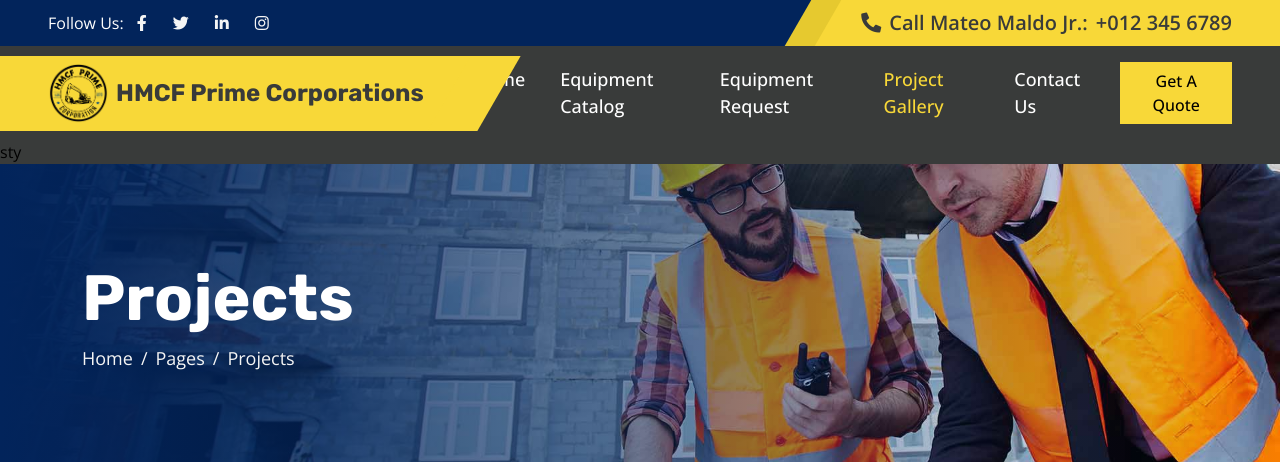
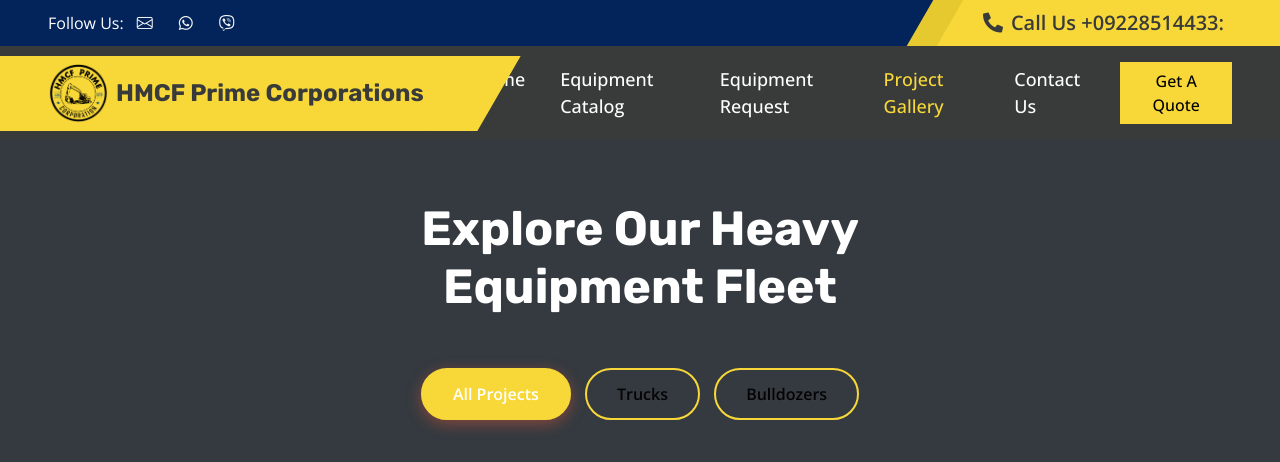
Before and after one commit to RijanLexterr/A7, a PHP site: page /gallery.php in a window 1280 px wide. Shown: the top 462 px of the page. Run offline with PHP 8.4, Linux system fonts and the light colour scheme; some libraries are stand-ins or nearby versions.

Commit message:
FOR IMPROVEMENTS
ASDASDASD

```diff
--- a/gallery.php
+++ b/gallery.php
@@ -3,108 +3,195 @@
 
 <?php require 'headertemplate.php'; ?>
 
+<style>
+    /* Global Styles for the Dark Section */
+    .gallery-section {
+        background-color: #343a40;
+        color: #ffffff;
+        padding: 60px 0;
+    }
 
-sty
+    /* Filter Button Styling */
+    .filter-menu {
+        text-align: center;
+        margin-bottom: 40px;
+    }
+    .filter-btn {
+        cursor: pointer;
+        padding: 12px 30px;
+        margin: 5px;
+        border: 2px solid #F8D838;
+        background: transparent;
+        color: #050404;
+        font-weight: 600;
+        transition: all 0.3s ease;
+        border-radius: 50px;
+    }
+    .filter-btn.active, .filter-btn:hover {
+        background: #F8D838;
+        color: #fff;
+        box-shadow: 0 4px 15px rgba(254, 93, 55, 0.4);
+    }
 
+    /* Gallery Item Logic */
+    .gallery-item.hide {
+        display: none !important;
+    }
 
-<body>
-    <!-- Spinner Start -->
-    <div id="spinner" class="show bg-white position-fixed translate-middle w-100 vh-100 top-50 start-50 d-flex align-items-center justify-content-center">
-        <div class="spinner-border text-primary" role="status" style="width: 3rem; height: 3rem;"></div>
-    </div>
-    <!-- Spinner End -->
+    .project-card {
+        background: #f8f9fa;
+        border-radius: 8px;
+        overflow: hidden;
 
-    <!-- Page Header Start -->
-    <div class="container-fluid page-header py-5 mb-5 wow fadeIn" data-wow-delay="0.1s">
-        <div class="container py-5">
-            <h1 class="display-3 text-white animated slideInRight">Projects</h1>
-            <nav aria-label="breadcrumb">
-                <ol class="breadcrumb animated slideInRight mb-0">
-                    <li class="breadcrumb-item"><a href="#">Home</a></li>
-                    <li class="breadcrumb-item"><a href="#">Pages</a></li>
-                    <li class="breadcrumb-item active" aria-current="page">Projects</li>
-                </ol>
-            </nav>
+        margin-bottom: 35px;
+        height: calc(100% - 35px);
+        box-shadow: 0 10px 30px rgba(0,0,0,0.5);
+        transition: transform 0.3s ease;
+    }
+
+    .project-card:hover {
+        transform: translateY(-5px); /* Optional: adds a slight lift on hover */
+    }
+
+    .project-card img {
+        width: 100%;
+        height: 250px;
+        object-fit: cover;
+        display: block;
+    }
+
+    .caption {
+        padding: 15px;
+        color: #333;
+        font-weight: 500;
+        text-align: center;
+        background: #fff;
+    }
+
+    /* Smooth Fade Animation */
+    .gallery-item.show {
+        animation: fadeIn 0.5s ease forwards;
+    }
+
+    @keyframes fadeIn {
+        from { opacity: 0; transform: scale(0.9); }
+        to { opacity: 1; transform: scale(1); }
+    }
+
+.gallery-item{
+    background-color: transparent !important;
+}
+</style>
+
+<body class="bg-dark">
+    <div class="gallery-section">
+        <div class="container">
+            <div class="text-center mx-auto mb-5" style="max-width: 600px;">
+                <h1 class="display-5 text-white">Explore Our Heavy Equipment Fleet</h1>
+            </div>
+
+            <div class="filter-menu">
+                <button class="filter-btn active" data-filter="all">All Projects</button>
+                <button class="filter-btn" data-filter="trucks">Trucks</button>
+                <button class="filter-btn" data-filter="bulldozer">Bulldozers</button>
+            </div>
+
+            <div class="row g-4" id="gallery-grid">
+                <div class="col-lg-3 col-md-6 gallery-item bulldozer show">
+                    <div class="project-card"><img src="IMG/frommessenger_img/Bulldozer/651901776_4209519825973609_6437340701431109741_n.jpg"><div class="caption">Bulldozer Unit 1</div></div>
+                </div>
+                <div class="col-lg-3 col-md-6 gallery-item bulldozer show">
+                    <div class="project-card"><img src="IMG/frommessenger_img/Bulldozer/659029423_752292474487918_7039981739803273036_n.jpg"><div class="caption">Bulldozer Unit 2</div></div>
+                </div>
+                <div class="col-lg-3 col-md-6 gallery-item bulldozer show">
+                    <div class="project-card"><img src="IMG/frommessenger_img/Bulldozer/655274188_782402084602224_5329138535872013539_n.jpg"><div class="caption">Bulldozer Unit 3</div></div>
+                </div>
+                <div class="col-lg-3 col-md-6 gallery-item bulldozer show">
+                    <div class="project-card"><img src="IMG/frommessenger_img/Bulldozer/652739421_1448789470325343_3930862270811786554_n.jpg"><div class="caption">Bulldozer Unit 4</div></div>
+                </div>
+                <div class="col-lg-3 col-md-6 gallery-item bulldozer show">
+                    <div class="project-card"><img src="IMG/frommessenger_img/Bulldozer/654365048_3443767425772096_454726511502435370_n.jpg"><div class="caption">Bulldozer Unit 5</div></div>
+                </div>
+                <div class="col-lg-3 col-md-6 gallery-item bulldozer show">
+                    <div class="project-card"><img src="IMG/frommessenger_img/Bulldozer/655171953_4400195606972806_8336303907875827476_n.jpg"><div class="caption">Bulldozer Unit 6</div></div>
+                </div>
+                <div class="col-lg-3 col-md-6 gallery-item bulldozer show">
+                    <div class="project-card"><img src="IMG/frommessenger_img/Bulldozer/659726186_4445571869059311_219560017586572443_n.jpg"><div class="caption">Bulldozer Unit 7</div></div>
+                </div>
+                <div class="col-lg-3 col-md-6 gallery-item bulldozer show">
+                    <div class="project-card"><img src="IMG/frommessenger_img/Bulldozer/653809507_785696160889629_5217017849474593867_n.jpg"><div class="caption">Bulldozer Unit 8</div></div>
+                </div>
+                <div class="col-lg-3 col-md-6 gallery-item bulldozer show">
+                    <div class="project-card"><img src="IMG/frommessenger_img/Bulldozer/655191211_1563714621366146_1141032871636098971_n.jpg"><div class="caption">Bulldozer Unit 9</div></div>
+                </div>
+                <div class="col-lg-3 col-md-6 gallery-item bulldozer show">
+                    <div class="project-card"><img src="IMG/frommessenger_img/Bulldozer/653834543_4412166759072825_8147844889670856743_n.JPG"><div class="caption">Bulldozer Unit 10</div></div>
+                </div>
+
+                <div class="col-lg-3 col-md-6 gallery-item trucks show">
+                    <div class="project-card"><img src="IMG/frommessenger_img/Trucks/658985344_1634677104089417_2744807182855787149_n.jpg"><div class="caption">Truck Unit 1</div></div>
+                </div>
+                <div class="col-lg-3 col-md-6 gallery-item trucks show">
+                    <div class="project-card"><img src="IMG/frommessenger_img/Trucks/461055332_1557776181782226_6506807053802612864_n.jpg"><div class="caption">Truck Unit 2</div></div>
+                </div>
+                <div class="col-lg-3 col-md-6 gallery-item trucks show">
+                    <div class="project-card"><img src="IMG/frommessenger_img/Trucks/462576050_2874257402778963_3117141770811188863_n.jpg"><div class="caption">Truck Unit 3</div></div>
+                </div>
+                <div class="col-lg-3 col-md-6 gallery-item trucks show">
+                    <div class="project-card"><img src="IMG/frommessenger_img/Trucks/655666709_1084572513880303_7853607595254985515_n.jpg"><div class="caption">Truck Unit 4</div></div>
+                </div>
+                <div class="col-lg-3 col-md-6 gallery-item trucks show">
+                    <div class="project-card"><img src="IMG/frommessenger_img/Trucks/653801600_1910754536237602_8560765101893494250_n.jpg"><div class="caption">Truck Unit 5</div></div>
+                </div>
+                <div class="col-lg-3 col-md-6 gallery-item trucks show">
+                    <div class="project-card"><img src="IMG/frommessenger_img/Trucks/653765689_1183725430366112_6031211004507062559_n.jpg"><div class="caption">Truck Unit 6</div></div>
+                </div>
+                <div class="col-lg-3 col-md-6 gallery-item trucks show">
+                    <div class="project-card"><img src="IMG/frommessenger_img/Trucks/658808181_983877477413077_939188699834384718_n.jpg"><div class="caption">Truck Unit 7</div></div>
+                </div>
+                <div class="col-lg-3 col-md-6 gallery-item trucks show">
+                    <div class="project-card"><img src="IMG/frommessenger_img/Trucks/658985344_1634677104089417_2744807182855787149_n.jpg"><div class="caption">Truck Unit 8</div></div>
+                </div>
+                <div class="col-lg-3 col-md-6 gallery-item trucks show">
+                    <div class="project-card"><img src="IMG/frommessenger_img/Trucks/461055332_1557776181782226_6506807053802612864_n.jpg"><div class="caption">Truck Unit 9</div></div>
+                </div>
+                <div class="col-lg-3 col-md-6 gallery-item trucks show">
+                    <div class="project-card"><img src="IMG/frommessenger_img/Trucks/653741205_1650177919468981_5671678125654794014_n.jpg"><div class="caption">Truck Unit 10</div></div>
+                </div>
+            </div>
         </div>
     </div>
-    <!-- Page Header End -->
 
+    <?php require 'footertemplate.php'; ?>
 
-    <!-- Project Start -->
-    <div class="container-fluid py-5 my-5 px-0">
-        <div class="text-center mx-auto wow fadeIn" data-wow-delay="0.1s" style="max-width: 600px;">
-            <p class="fw-medium text-uppercase text-primary mb-2">Our Projects</p>
-            <h1 class="display-5 mb-5">See What We Have Completed Recently</h1>
-        </div>
-        <div class="owl-carousel project-carousel bg-dark wow fadeIn" data-wow-delay="0.1s">
-            <a class="project-item" href="">
-                <img class="img-fluid" src="IMG/frommessenger_img/Bulldozer/651901776_4209519825973609_6437340701431109741_n.jpg" alt="">
-                <div class="project-title">
-                    <h5 class="text-primary mb-0">Auto Engineering</h5>
-                </div>
-            </a>
-            <a class="project-item" href="">
-                <img class="img-fluid" src="IMG/frommessenger_img/Bulldozer/659029423_752292474487918_7039981739803273036_n.jpg" alt="">
-                <div class="project-title">
-                    <h5 class="text-primary mb-0">Civil Engineering</h5>
-                </div>
-            </a>
-            <a class="project-item" href="">
-                <img class="img-fluid" src="IMG/frommessenger_img/Bulldozer/655274188_782402084602224_5329138535872013539_n.jpg" alt="">
-                <div class="project-title">
-                    <h5 class="text-primary mb-0">Gas Engineering</h5>
-                </div>
-            </a>
-            <a class="project-item" href="">
-                <img class="img-fluid" src="IMG/frommessenger_img/Bulldozer/652739421_1448789470325343_3930862270811786554_n.jpg" alt="">
-                <div class="project-title">
-                    <h5 class="text-primary mb-0">Power Engineering</h5>
-                </div>
-            </a>
-            <a class="project-item" href="">
-                <img class="img-fluid" src="IMG/frommessenger_img/Bulldozer/654365048_3443767425772096_454726511502435370_n.jpg" alt="">
-                <div class="project-title">
-                    <h5 class="text-primary mb-0">Energy Engineering</h5>
-                </div>
-            </a>
-            <a class="project-item" href="">
-                <img class="img-fluid" src="IMG/frommessenger_img/Bulldozer/655171953_4400195606972806_8336303907875827476_n.jpg" alt="">
-                <div class="project-title">
-                    <h5 class="text-primary mb-0">Water Engineering</h5>
-                </div>
-            </a>
-        </div>
-    </div>
-    <!-- Project End -->
+    <script>
+        // Ensure script runs AFTER the page loads
+        document.addEventListener('DOMContentLoaded', function() {
+            const filterBtns = document.querySelectorAll('.filter-btn');
+            const galleryItems = document.querySelectorAll('.gallery-item');
 
- <section class="gallery-container">
-        <div class="gallery-item item-a"><img src="IMG/frommessenger_img/Bulldozer/659726186_4445571869059311_219560017586572443_n.jpg" alt=""><div class="caption">Hauling Project 1</div></div>
-        <div class="gallery-item item-b"><img src="IMG/frommessenger_img/Bulldozer/659029423_752292474487918_7039981739803273036_n.jpg" alt=""><div class="caption">Excavation Site</div></div>
-        <div class="gallery-item item-c"><img src="IMG/frommessenger_img/Bulldozer/658875860_1618718365917359_165324096341683710_n.JPG" alt=""><div class="caption">Fleet Transport</div></div>
-        <div class="gallery-item item-d"><img src="IMG/frommessenger_img/Bulldozer/656916578_955245553667921_3689539520457191939_n.JPG" alt=""><div class="caption">Heavy Equipment</div></div>
-        <div class="gallery-item item-e"><img src="IMG/frommessenger_img/Bulldozer/656462056_2197858044292449_1283987624609522656_n.JPG" alt=""><div class="caption">Logistics Team</div></div>
+            filterBtns.forEach(btn => {
+                btn.addEventListener('click', () => {
+                    // 1. Remove active class from all buttons and add to current
+                    filterBtns.forEach(button => button.classList.remove('active'));
+                    btn.classList.add('active');
 
-        <div class="gallery-item item-a"><img src="IMG/frommessenger_img/Trucks/658985344_1634677104089417_2744807182855787149_n.jpg" alt=""><div class="caption">Project 6</div></div>
-        <div class="gallery-item item-b"><img src="IMG/frommessenger_img/Trucks/461055332_1557776181782226_6506807053802612864_n.jpg" alt=""><div class="caption">Project 7</div></div>
-        <div class="gallery-item item-c"><img src="IMG/frommessenger_img/Trucks/462576050_2874257402778963_3117141770811188863_n.jpg" alt=""><div class="caption">Project 8</div></div>
-        <div class="gallery-item item-d"><img src="IMG/frommessenger_img/Trucks/655666709_1084572513880303_7853607595254985515_n.jpg" alt=""><div class="caption">Project 9</div></div>
-        <div class="gallery-item item-e"><img src="IMG/frommessenger_img/Trucks/655666709_1084572513880303_7853607595254985515_n.jpg" alt=""><div class="caption">Project 10</div></div>
+                    // 2. Get the filter category
+                    const filterValue = btn.getAttribute('data-filter');
 
-<div class="gallery-item item-a"><img src="IMG/frommessenger_img/Bulldozer/655191211_1563714621366146_1141032871636098971_n.jpg" alt=""><div class="caption">Hauling Project 1</div></div>
-        <div class="gallery-item item-b"><img src="IMG/frommessenger_img/Bulldozer/653809507_785696160889629_5217017849474593867_n.jpg" alt=""><div class="caption">Excavation Site</div></div>
-        <div class="gallery-item item-c"><img src="IMG/frommessenger_img/Bulldozer/658875860_1618718365917359_165324096341683710_n.JPG" alt=""><div class="caption">Fleet Transport</div></div>
-        <div class="gallery-item item-d"><img src="IMG/frommessenger_img/Bulldozer/653834543_4412166759072825_8147844889670856743_n.JPG" alt=""><div class="caption">Heavy Equipment</div></div>
-        <div class="gallery-item item-e"><img src="IMG/frommessenger_img/Bulldozer/659726186_4445571869059311_219560017586572443_n.JPG" alt=""><div class="caption">Logistics Team</div></div>
-
-    <div class="gallery-item item-a"><img src="IMG/frommessenger_img/Trucks/653801600_1910754536237602_8560765101893494250_n.jpg" alt=""><div class="caption">Project 6</div></div>
-        <div class="gallery-item item-b"><img src="IMG/frommessenger_img/Trucks/658985344_1634677104089417_2744807182855787149_n.jpg" alt=""><div class="caption">Project 7</div></div>
-
-        <div class="gallery-item item-d"><img src="IMG/frommessenger_img/Trucks/653765689_1183725430366112_6031211004507062559_n.jpg" alt=""><div class="caption">Project 9</div></div>
-        <div class="gallery-item item-c"><img src="IMG/frommessenger_img/Trucks/658808181_983877477413077_939188699834384718_n.jpg" alt=""><div class="caption">Project 10</div></div>
-
-    </section>
-
-<?php require 'footertemplate.php'; ?>
+                    // 3. Filter the images
+                    galleryItems.forEach(item => {
+                        if (filterValue === 'all' || item.classList.contains(filterValue)) {
+                            item.classList.remove('hide');
+                            item.classList.add('show');
+                        } else {
+                            item.classList.add('hide');
+                            item.classList.remove('show');
+                        }
+                    });
+                });
+            });
+        });
+    </script>
 </body>
-
 </html>
--- a/headertemplate.php
+++ b/headertemplate.php
@@ -29,7 +29,6 @@ $currentPage = basename($_SERVER['PHP_SELF']);
 
     <!-- Customized Bootstrap Stylesheet -->
     <link href="css/bootstrap.min.css" rel="stylesheet">
-
     <!-- Template Stylesheet -->
     <link href="css/style.css" rel="stylesheet">
 
@@ -45,16 +44,15 @@ $currentPage = basename($_SERVER['PHP_SELF']);
         <div class="col-lg-6 ps-5 text-start">
             <div class="h-100 d-inline-flex align-items-center text-white">
                 <span>Follow Us:</span>
-                <a class="btn btn-link text-light" href="#"><i class="fab fa-facebook-f"></i></a>
-                <a class="btn btn-link text-light" href="#"><i class="fab fa-twitter"></i></a>
-                <a class="btn btn-link text-light" href="#"><i class="fab fa-linkedin-in"></i></a>
-                <a class="btn btn-link text-light" href="#"><i class="fab fa-instagram"></i></a>
+                <a class="btn btn-link text-light" href="mailto:hmcf.prime@gmail.com"><i class="bi bi-envelope"></i></a>
+                <a class="btn btn-link text-light" href="https://wa.me/639812036264?text=Hello%20I%20want%20to%20inquire"><i class="fab fa-whatsapp"></i></a>
+                  <a class="btn btn-link text-light" href="viber://chat?number=639228514433"><i class="fab fa-viber"></i></a>
             </div>
         </div>
         <div class="col-lg-6 text-end">
             <div class="h-100 topbar-right d-inline-flex align-items-center text-white py-2 px-5">
-                <span class="fs-5 fw-bold me-2" style="color: #393B3A;"><i class="fa fa-phone-alt me-2"></i>Call Mateo Maldo Jr.:</span>
-                <span class="fs-5 fw-bold" style="color:#393B3A">+012 345 6789</span>
+                <span class="fs-5 fw-bold me-2" style="color: #393B3A;"><i class="fa fa-phone-alt me-2"></i>Call Us +09228514433:</span>
+
             </div>
         </div>
     </div>
--- a/php/save_request.php
+++ b/php/save_request.php
@@ -130,7 +130,7 @@ $body =  "
 </body>
 </html>
 ";
-sendEmail("piaako10@gmail.com", "test", $body,"test");
+sendEmail("neilmarvincampos025@gmail.com", "test", $body,"test");
 // header("Location: ../index.php"); // or your homepage file
 // exit();
 ?>
--- a/requestform.php
+++ b/requestform.php
@@ -68,7 +68,7 @@
         <div class="row g-5">
             <div class="col-lg-6 wow fadeInUp" data-wow-delay="0.1s">
                 <p class="fw-medium text-uppercase text-primary mb-2">Contact Us</p>
-                <h1 class="display-5 mb-4">If You Have Any Queries, Please Feel Free To Contact Us</h1>
+                <h1 class="display-5 mb-4">If you have Equipmet Request, Please Feel Free To Contact Us</h1>
                 <p class="mb-4">Fill out the form below and we will get back to you as soon as possible.</p>
                 <div class="row g-4">
                     <div class="col-6">
@@ -78,7 +78,7 @@
                             </div>
                             <div class="ms-3">
                                 <h6 class="text-primary">Call Us</h6>
-                                <span class="text-primary">+012 345 67890</span>
+                                <span class="text-primary">+639228514433</span>
                             </div>
                         </div>
                     </div>
@@ -89,7 +89,7 @@
                             </div>
                             <div class="ms-3">
                                 <h6 class="text-primary">Mail Us</h6>
-                                <span class="text-primary">info@example.com</span>
+                                <span class="text-primary">hmcf.prime@gmail.com</span>
                             </div>
                         </div>
                     </div>
```
Also changed, not shown: contactpage.php (+147 -85 lines), index.php (+54 -18 lines), 2 other files.
